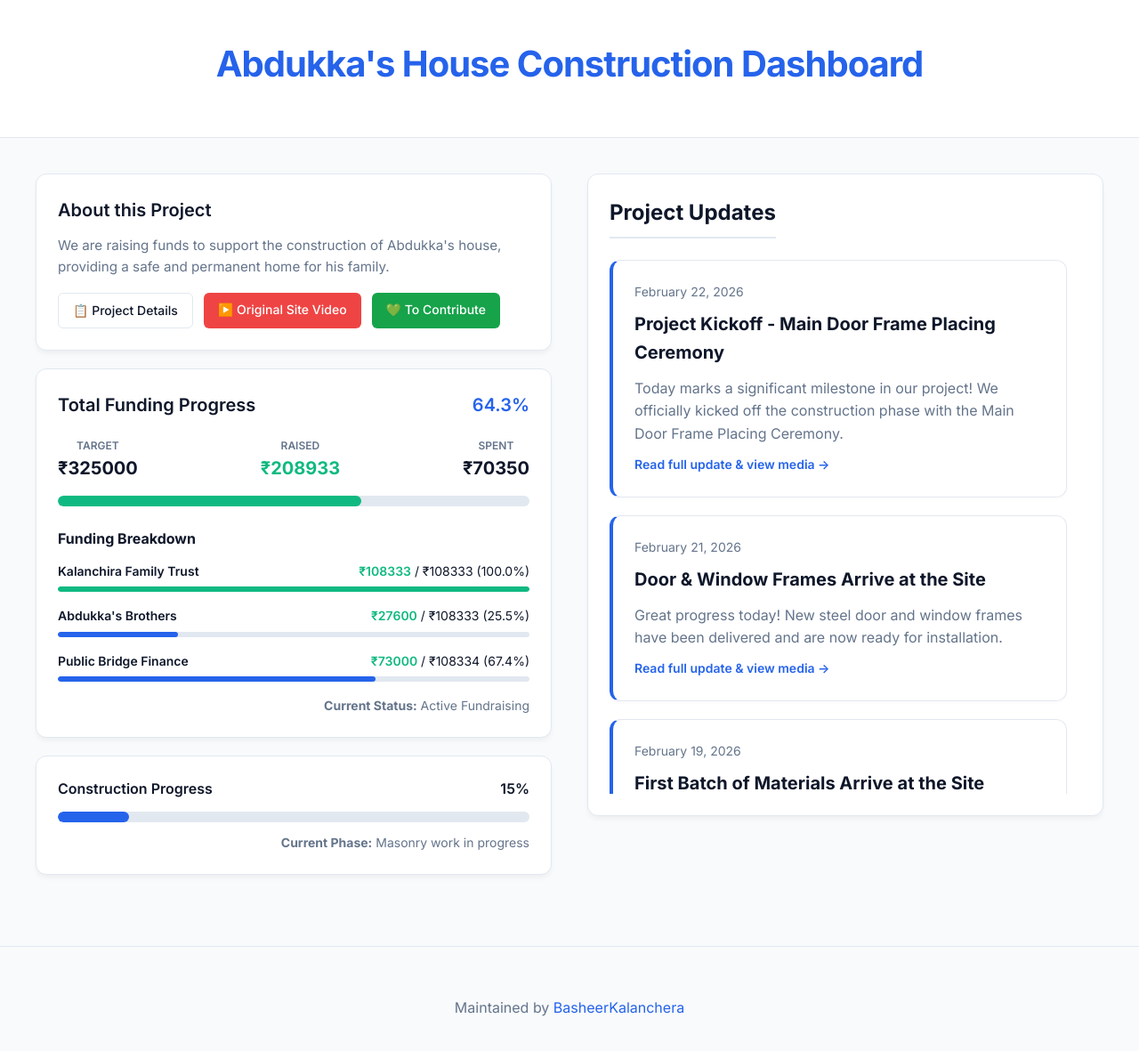
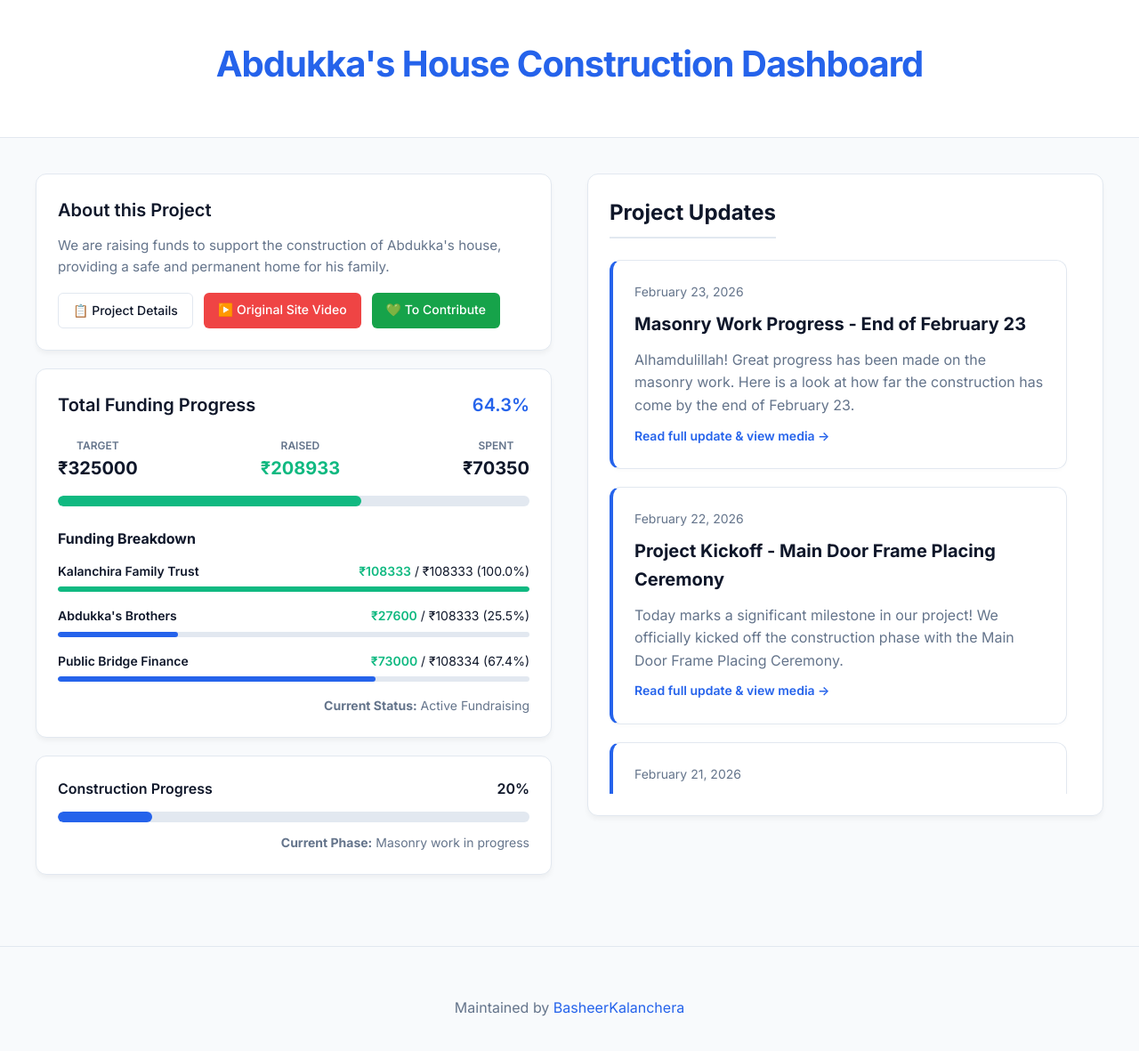
Before and after one commit to BasheerKalanchera/project-amanah, a Jekyll site: the page built from index.html, in a window 1280 px wide. Shown: the top 1181 px of the page at 89% size. Built offline with Jekyll 4.4.1, drawn with Linux system fonts in a browser that asks for light colours.

Commit message:
Feat: Added post for progress till end of Feb 23

```diff
--- a/_data/project.yml
+++ b/_data/project.yml
@@ -1,2 +1,2 @@
-completion_percentage: 15
+completion_percentage: 20
 current_phase: "Masonry work in progress"
--- /dev/null
+++ b/_posts/2026-02-23-masonry-progress.md
@@ -0,0 +1,14 @@
+---
+layout: post
+title: "Masonry Work Progress - End of February 23"
+date: 2026-02-23 18:00:00 +0530
+categories: update
+---
+
+Alhamdulillah! Great progress has been made on the masonry work. Here is a look at how far the construction has come by the end of February 23.
+
+The team has been working diligently, and the walls are taking shape beautifully. Jazakallahu Khairan to all our donors for making this possible.
+
+<div style="margin-top: 20px; border-radius: 8px; overflow: hidden; box-shadow: 0 4px 6px -1px rgba(0, 0, 0, 0.1);">
+    <img src="{{ '/assets/images/Masonry work by end of Feb 23.jpeg' | relative_url }}" alt="Masonry Work Progress - End of February 23" style="width: 100%; height: auto; display: block;">
+</div>
```
Also changed, not shown: assets/images/Masonry work by end of Feb 23.jpeg (added).
